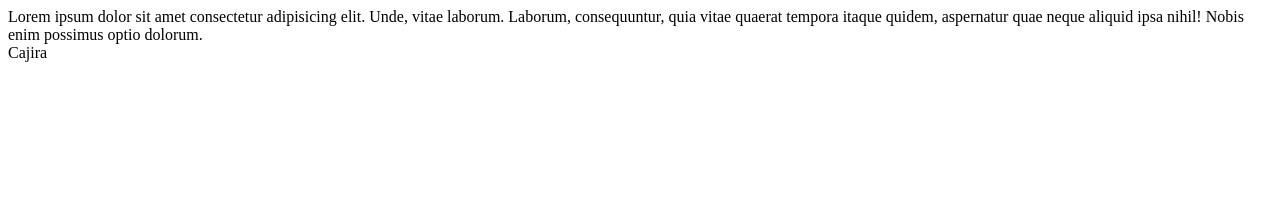
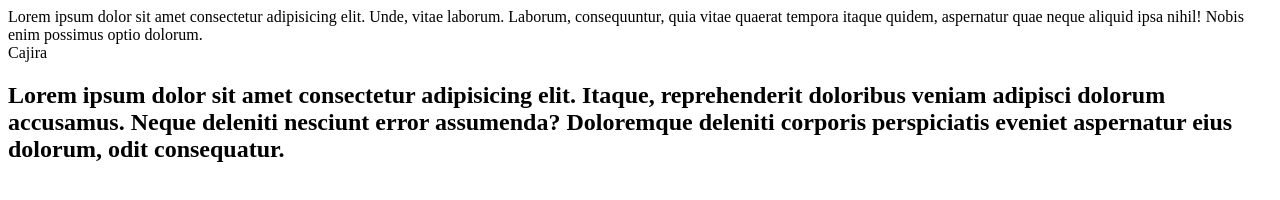
Before and after one commit to icharletes/eliminar-por.favor, a plain HTML site: page index.html in a window 1280 px wide. Drawn offline with Linux system fonts and the light colour scheme.

Commit message:
agregue un H2

```diff
--- a/index.html
+++ b/index.html
@@ -10,5 +10,6 @@
     Lorem ipsum dolor sit amet consectetur adipisicing elit. Unde, vitae laborum.
     Laborum, consequuntur, quia vitae quaerat tempora itaque quidem, aspernatur quae neque aliquid ipsa nihil! Nobis enim possimus optio dolorum.
     <div class="monster">Cajira</div>
+    <h2>Lorem ipsum dolor sit amet consectetur adipisicing elit. Itaque, reprehenderit doloribus veniam adipisci dolorum accusamus. Neque deleniti nesciunt error assumenda? Doloremque deleniti corporis perspiciatis eveniet aspernatur eius dolorum, odit consequatur.</h2>
 </body>
 </html>
```
